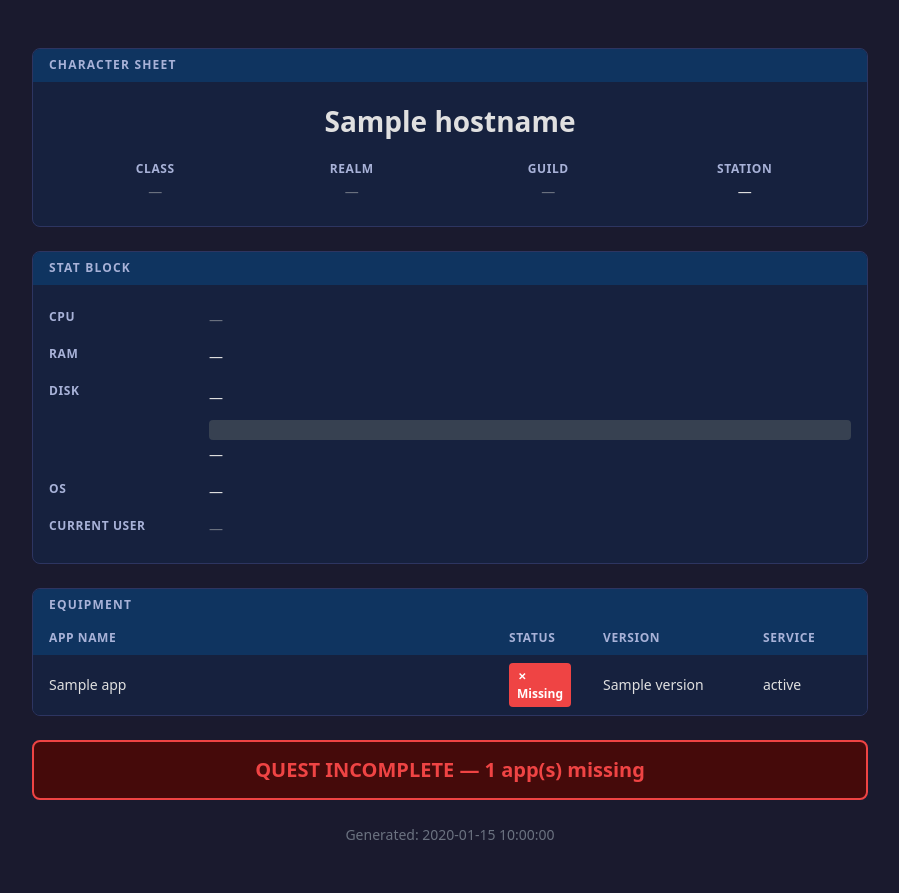
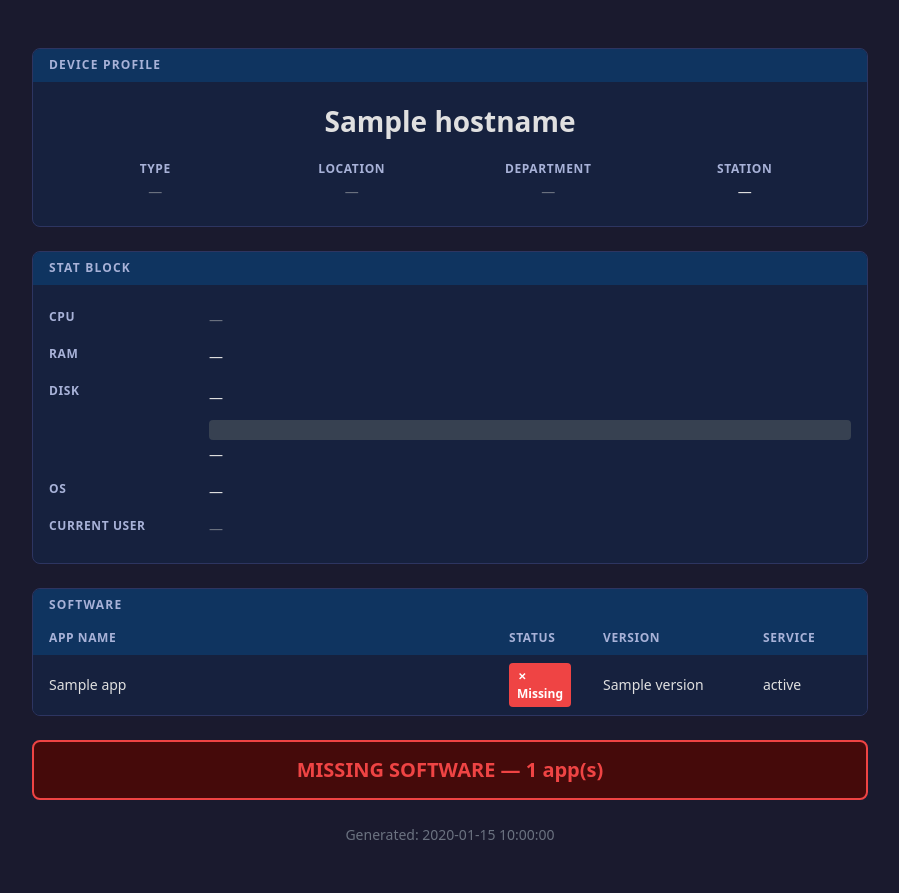
Before and after one commit to justin-rh/status.report, a Python web app: template renderer/templates/character_sheet.html in a window 1280 px wide. Shown: the whole page, without its empty margins (190-1089 px from the left). Run offline with Jinja, Linux system fonts and the light colour scheme; the template is opened without the code that fills it: most values are stand-ins (such as "Sample title", 1, 10 or a date in 2020).

Commit message:
feat(03): replace RPG labels with plain language — Device Profile, Type, Location, Department, Software, Missing Software banner

```diff
--- a/renderer/templates/character_sheet.html
+++ b/renderer/templates/character_sheet.html
@@ -271,19 +271,19 @@
 
     <!-- CHARACTER SHEET header -->
     <div class="header section-card">
-      <div class="section-title">Character Sheet</div>
+      <div class="section-title">Device Profile</div>
       <div class="header-hostname">{{ hostname }}</div>
       <div class="header-fields">
         <div class="header-field">
-          <span class="field-label">Class</span>
+          <span class="field-label">Type</span>
           <span class="field-value{% if not device_type %} muted{% endif %}">{{ device_type | default('—', true) }}</span>
         </div>
         <div class="header-field">
-          <span class="field-label">Realm</span>
+          <span class="field-label">Location</span>
           <span class="field-value{% if not city %} muted{% endif %}">{{ city | default('—', true) }}</span>
         </div>
         <div class="header-field">
-          <span class="field-label">Guild</span>
+          <span class="field-label">Department</span>
           <span class="field-value{% if not guild %} muted{% endif %}">{{ guild | default('—', true) }}</span>
         </div>
         <div class="header-field">
@@ -324,7 +324,7 @@
 
     <!-- EQUIPMENT -->
     <div class="equipment section-card">
-      <div class="section-title">Equipment</div>
+      <div class="section-title">Software</div>
       <table>
         <thead>
           <tr>
@@ -353,9 +353,9 @@
 
     <!-- QUEST STATUS -->
     {% if quest_complete %}
-    <div class="quest-status quest-complete">QUEST COMPLETE</div>
+    <div class="quest-status quest-complete">ALL SOFTWARE PRESENT</div>
     {% else %}
-    <div class="quest-status quest-incomplete">QUEST INCOMPLETE — {{ missing_count }} app(s) missing</div>
+    <div class="quest-status quest-incomplete">MISSING SOFTWARE — {{ missing_count }} app(s)</div>
     {% endif %}
 
     <!-- CHRONICLE -->
```
Also changed, not shown: tests/test_renderer.py (+2 -2 lines).
